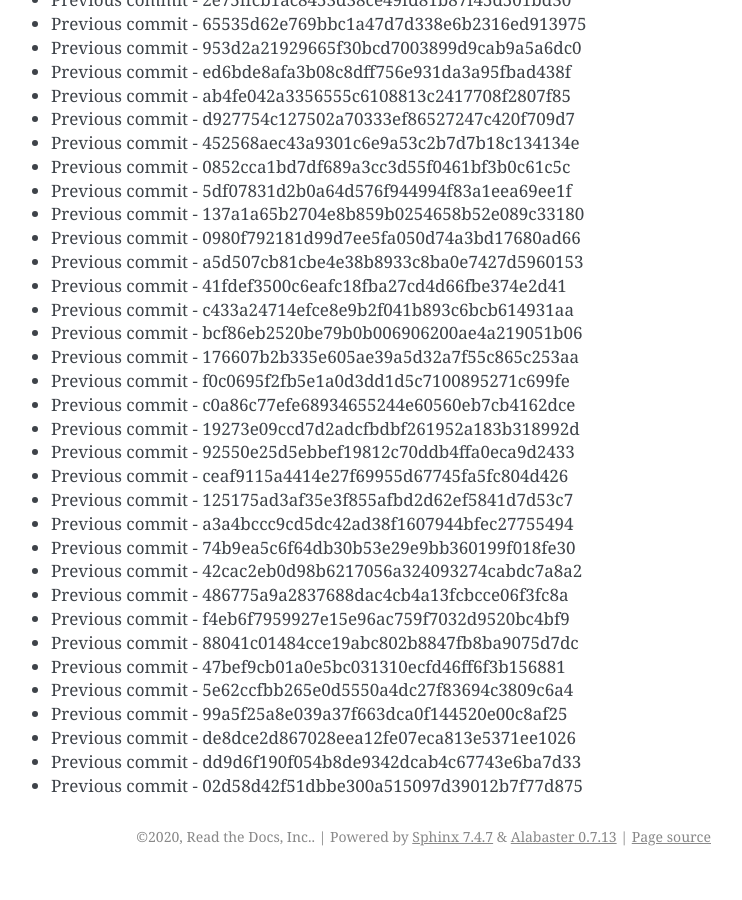
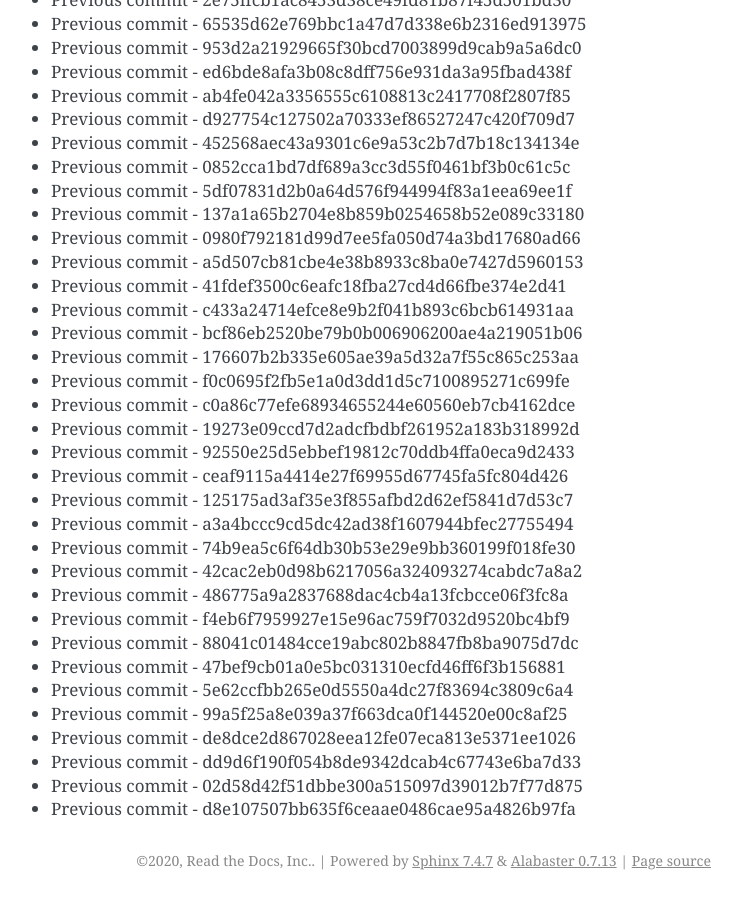
Before and after one commit to readthedocs/rtd-git-stresstest, a Sphinx documentation site: the page built from docs/updates.rst, in a window 1280 px wide and 900 px high, scrolled down 22120 px. Shown: the whole window, without its empty margins (399-1141 px from the left). Built offline with Sphinx 7.4.7, drawn with Linux system fonts in a browser that asks for light colours; before the commit the page ends 22996 px from its top, so only the background shows below that.

Commit message:
Generating commit from previous: d8e107507bb635f6ceaae0486cae95a4826b97fa

```diff
--- a/docs/updates.rst
+++ b/docs/updates.rst
@@ -961,3 +961,4 @@ It can be tested for any performance characteristics.
 * Previous commit - de8dce2d867028eea12fe07eca813e5371ee1026
 * Previous commit - dd9d6f190f054b8de9342dcab4c67743e6ba7d33
 * Previous commit - 02d58d42f51dbbe300a515097d39012b7f77d875
+* Previous commit - d8e107507bb635f6ceaae0486cae95a4826b97fa
```
